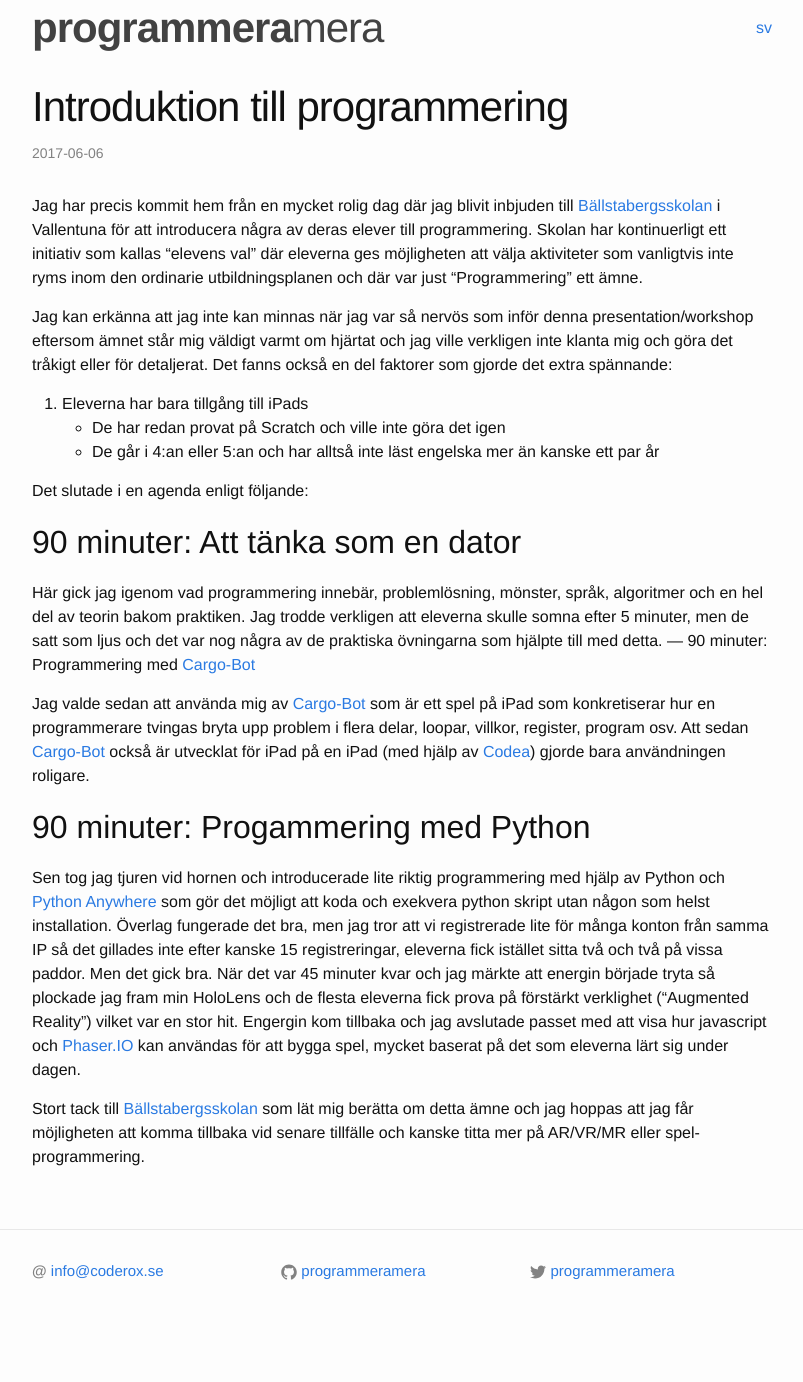
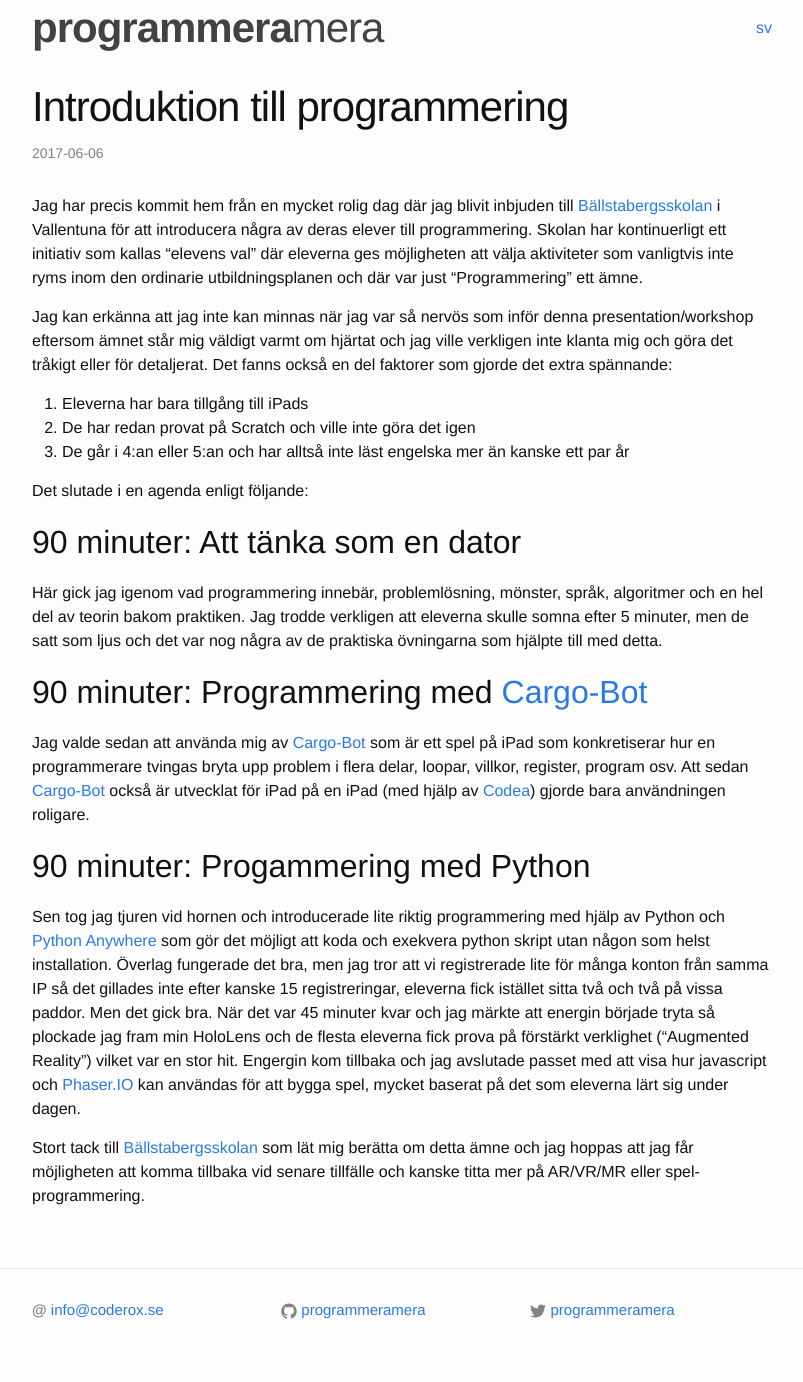
Before and after one commit to programmeramera/programmeramera.github.io, a Jekyll site: the page built from _posts/2017-06-07-introduktion-till-programmering.markdown, in a window 1280 px wide. Shown: the whole page, without its empty margins (238-1041 px from the left). Built offline with Jekyll 4.4.1, drawn with Linux system fonts in a browser that asks for light colours; before the commit the page ends 1343 px from its top, so only the background shows below that; part of the change alters nothing that is shown.

Commit message:
Didnt really do it

```diff
--- a/_posts/2017-06-07-introduktion-till-programmering.markdown
+++ b/_posts/2017-06-07-introduktion-till-programmering.markdown
@@ -11,17 +11,17 @@ Jag har precis kommit hem från en mycket rolig dag där jag blivit inbjuden til
 Jag kan erkänna att jag inte kan minnas när jag var så nervös som inför denna presentation/workshop eftersom ämnet står mig väldigt varmt om hjärtat och jag ville verkligen inte klanta mig och göra det tråkigt eller för detaljerat. Det fanns också en del faktorer som gjorde det extra spännande:
 
 1. Eleverna har bara tillgång till iPads
-+  De har redan provat på Scratch och ville inte göra det igen
-+  De går i 4:an eller 5:an och har alltså inte läst engelska mer än kanske ett par år
+2. De har redan provat på Scratch och ville inte göra det igen
+3. De går i 4:an eller 5:an och har alltså inte läst engelska mer än kanske ett par år
 
 Det slutade i en agenda enligt följande:
 
 90 minuter: Att tänka som en dator
 ---
 Här gick jag igenom vad programmering innebär, problemlösning, mönster, språk, algoritmer och en hel del av teorin bakom praktiken. Jag trodde verkligen att eleverna skulle somna efter 5 minuter, men de satt som ljus och det var nog några av de praktiska övningarna som hjälpte till med detta.
+
+90 minuter: Programmering med [Cargo-Bot]
 ---
-90 minuter: Programmering med [Cargo-Bot]
-
 Jag valde sedan att använda mig av [Cargo-Bot] som är ett spel på iPad som konkretiserar hur en programmerare tvingas bryta upp problem i flera delar, loopar, villkor, register, program osv. Att sedan [Cargo-Bot] också är utvecklat för iPad på en iPad (med hjälp av [Codea]) gjorde bara användningen roligare.
 
 90 minuter: Progammering med Python
```
